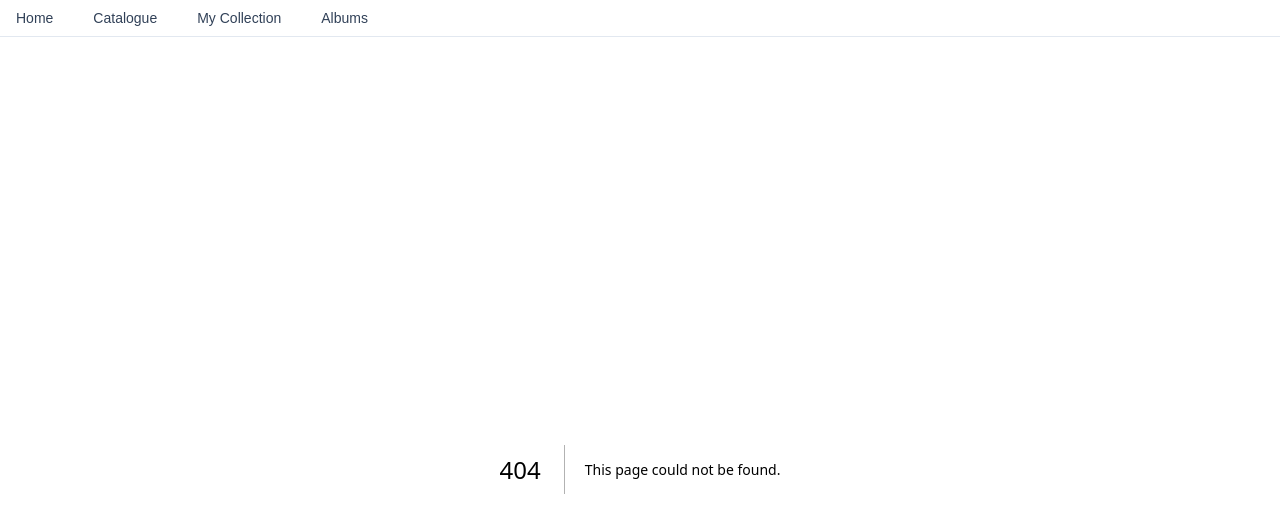
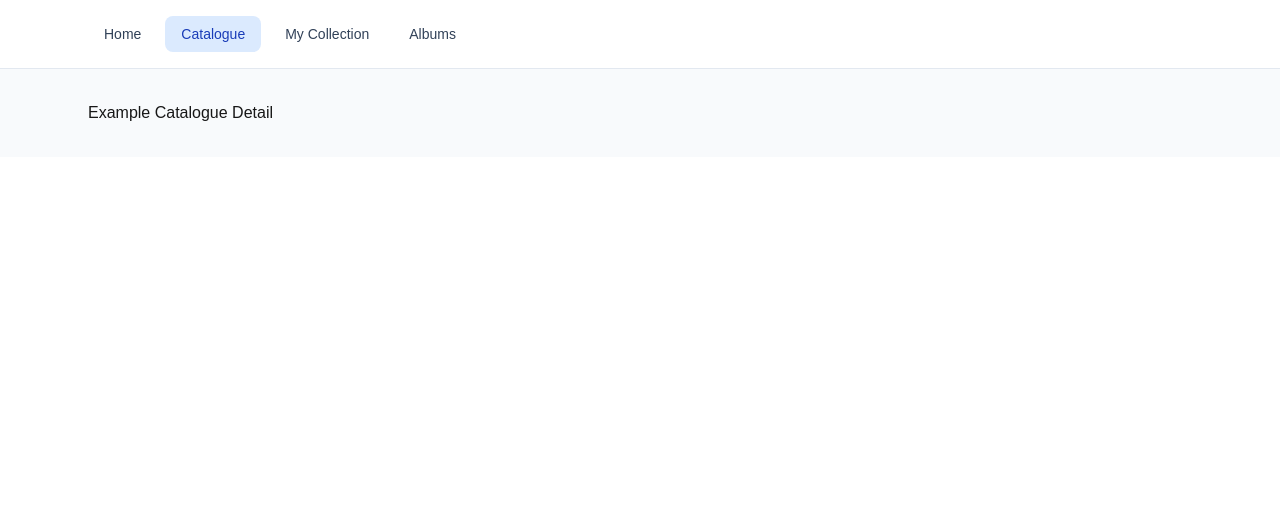
Before and after one commit to CristianAlexa/stamp-collection-manager, a Next.js app: page /catalogue/example in a window 1280 px wide. Before the commit this address had no page. Shown: the top 532 px of the page. Built offline with nearby package versions, Linux system fonts and the light colour scheme.

Commit message:
feat: add nested app layout and active navigation

```diff
--- /dev/null
+++ b/src/app/(app)/catalogue/example/page.tsx
@@ -0,0 +1,3 @@
+export default function ExamplePage() {
+  return <h1>Example Catalogue Detail</h1>;
+}
--- /dev/null
+++ b/src/app/(app)/layout.tsx
@@ -0,0 +1,16 @@
+import { AppNavigation } from "@/components/app-navigation";
+
+export default function AppLAyout({
+  children,
+}: Readonly<{ children: React.ReactNode }>) {
+  return (
+    <div className="mih-h-screen bg-slate-50">
+      <header className="border-b border-slate-200 bg-white">
+        <div className="mx-auto max-w-6xl px-6 py-4">
+          <AppNavigation />
+        </div>
+      </header>
+      <main className="mx-auto max-w-6xl px-6 py-8">{children}</main>
+    </div>
+  );
+}
--- a/src/app/layout.tsx
+++ b/src/app/layout.tsx
@@ -1,7 +1,6 @@
 import type { Metadata } from "next";
 import { Geist, Geist_Mono } from "next/font/google";
 import "./globals.css";
-import { AppNavigation } from "@/components/app-navigation";
 
 const geistSans = Geist({
   variable: "--font-geist-sans",
@@ -24,14 +23,7 @@ export default function RootLayout({ children }: LayoutProps<"/">) {
       lang="en"
       className={`${geistSans.variable} ${geistMono.variable} h-full antialiased`}
     >
-      <body className="min-h-screen bg-slate-50 antialiased">
-        <div className="border-b border-slate-200 bg-white">
-          <AppNavigation />
-        </div>
-        <main>
-          <div className="mx-auto max-w-6xl px-6 py-8">{children}</div>
-        </main>
-      </body>
+      <body className="min-h-screen antialiased">{children}</body>
     </html>
   );
 }
--- a/src/components/app-navigation.tsx
+++ b/src/components/app-navigation.tsx
@@ -1,4 +1,7 @@
+"use client";
+
 import Link from "next/link";
+import { usePathname } from "next/navigation";
 
 interface NavigationItem {
   label: string;
@@ -20,19 +23,33 @@ const navigationItem: NavigationItem[] = [
  */
 
 export function AppNavigation() {
+  // Read the current route from Next.js
+  const pathname = usePathname();
+
   return (
     <nav aria-label="Main navigation">
       <div className="flex flex-wrap gap-2">
-        {navigationItem.map((item) => (
+        {navigationItem.map((item) => {
+          // Match the exact route or any of its subpages.
+          const isActive =
+            pathname === item.href ||
+            (item.href !== "/" && pathname.startsWith(`${item.href}`));
+
+          return (
             <Link
               key={item.label}
               href={item.href}
-            className="rounded-lg px-4 py-2 text-sm font-medium text-slate-700
-            transition-colors hover:bg-slate-100 hover:text-blue-700"
+              aria-current={isActive ? "page" : undefined}
+              className={`rounded-lg px-4 py-2 text-sm font-medium transition-colors ${
+                isActive
+                  ? "bg-blue-100 text-blue-800"
+                  : "text-slate-700 hover:bg-slate-100"
+              }`}
             >
               {item.label}
             </Link>
-        ))}
+          );
+        })}
       </div>
     </nav>
   );
```
Also changed, not shown: src/app/(app)/albums/page.tsx (renamed from src/app/albums/page.tsx), src/app/(app)/catalogue/page.tsx (renamed from src/app/catalogue/page.tsx), src/app/(app)/collection/page.tsx (renamed from src/app/collection/page.tsx), src/app/(app)/page.tsx (renamed from src/app/page.tsx). Lines whose indentation alone changed are shown as unchanged.
